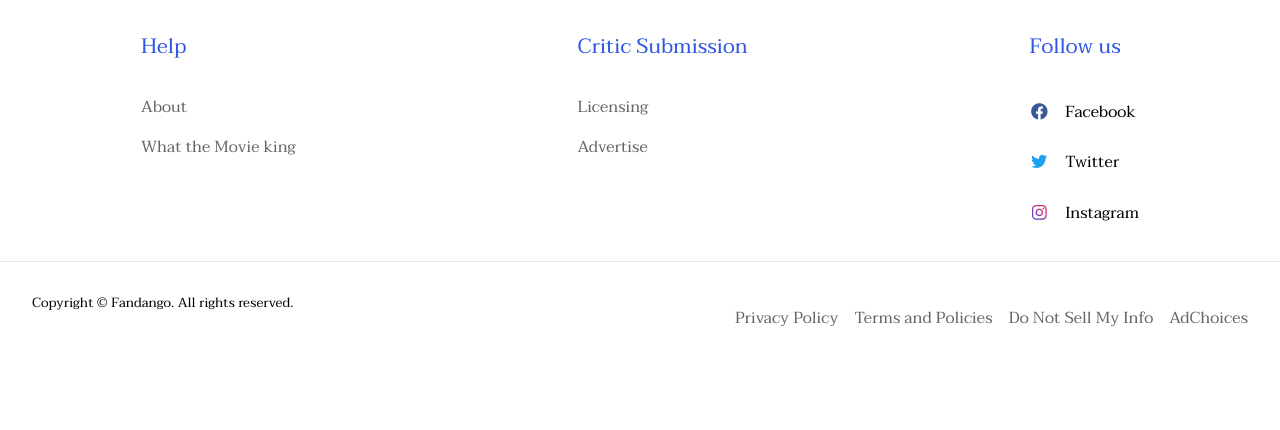
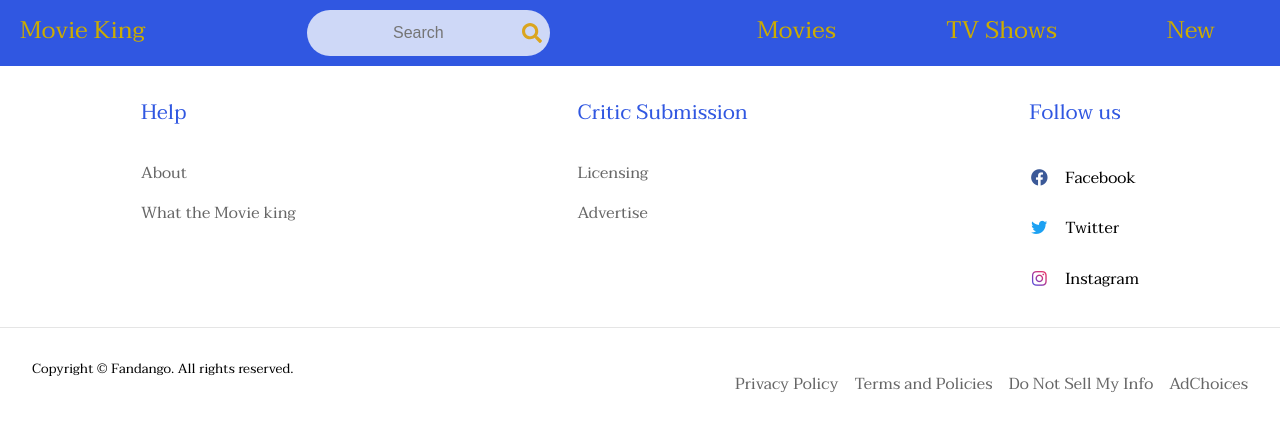
Before and after one commit to woratat/React_Project, a React (Create React App) app in the folder client/: page / in a window 1280 px wide. Shown: the top 430 px of the page. Built offline with nearby package versions, Linux system fonts and the light colour scheme.

Commit message:
import header

```diff
--- a/client/src/page/Home.js
+++ b/client/src/page/Home.js
@@ -4,6 +4,7 @@
 
 // component
 import Footer from '../component/Footer';
+import Header from '../component/Header';
 
 export default function Home() {
     const [page] = useState({
@@ -18,6 +19,7 @@
             <Helmet>
                 <title>{ page.title }</title>
             </Helmet>
+            <Header/>
             <Footer />
         </HelmetProvider>
     );
```
